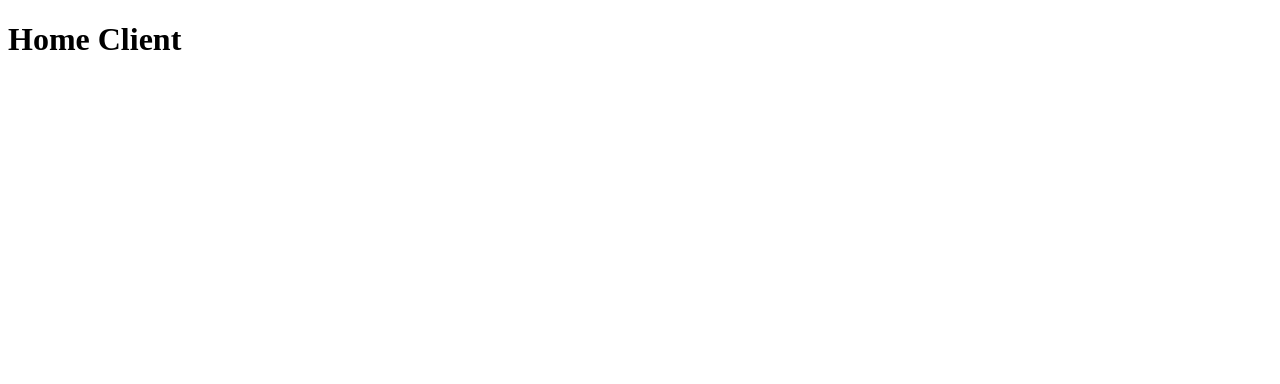
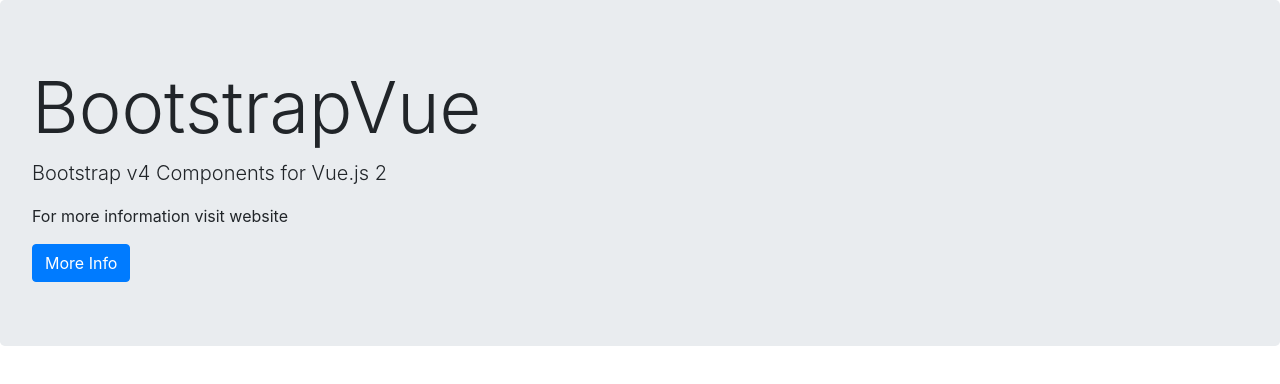
Before and after one commit to ahmadilahana/myPortfolio, a Vue app in the folder frontend/: page / in a window 1280 px wide. Shown: the top 384 px of the page. Built offline with nearby package versions, Linux system fonts and the light colour scheme.

Commit message:
install bootstrap-vue bootstrap

```diff
--- a/frontend/package.json
+++ b/frontend/package.json
@@ -7,6 +7,8 @@
     "build": "vue-cli-service build"
   },
   "dependencies": {
+    "bootstrap": "^4",
+    "bootstrap-vue": "^2.21.2",
     "vue": "^2.6.11",
     "vue-router": "^3.2.0",
     "vuex": "^3.4.0"
--- a/frontend/src/router/index.js
+++ b/frontend/src/router/index.js
@@ -7,19 +7,18 @@
 
 import Home from '../views/client/home.vue'
 
-const routes = []
+const routes = [...RouteClient, ...RouteServer]
 
-RouteClient.forEach(item => {
-  routes.push(item)
-});
-RouteServer.forEach(item => {
-  routes.push(item)
-});
+// RouteClient.forEach(item => {
+//   routes.push(item)
+// });
+// RouteServer.forEach(item => {
+//   routes.push(item)
+// });
 
 const router = new VueRouter({
   mode: 'history',
   base: process.env.BASE_URL,
-  RouteClient,
   routes
 })
 
--- a/frontend/src/views/client/home.vue
+++ b/frontend/src/views/client/home.vue
@@ -1,3 +1,6 @@
 <template>
-    <h1>Home Client</h1>
+    <b-jumbotron header="BootstrapVue" lead="Bootstrap v4 Components for Vue.js 2">
+        <p>For more information visit website</p>
+        <b-button variant="primary" href="#">More Info</b-button>
+    </b-jumbotron>
 </template>
```
Also changed, not shown: frontend/src/main.js (+7 -0 lines), 1 other file (tests, documents, lock files or other folders).
